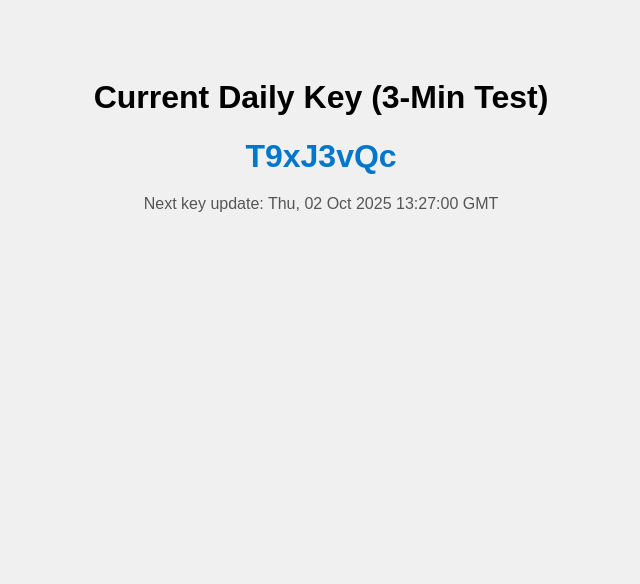
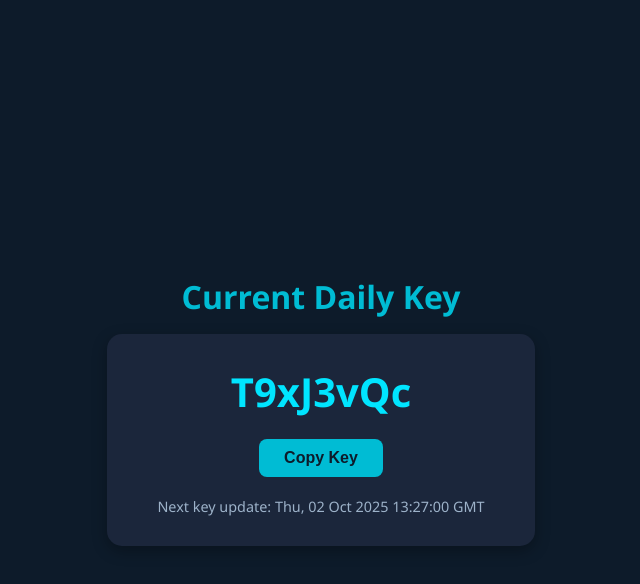
Before and after one commit to Nc-roblox/Daily-Key-Page, a plain HTML site: page index.html in a window 1280 px wide. Shown: the whole page, without its empty margins (319-959 px from the left). Drawn offline with Linux system fonts and the light colour scheme.

Commit message:
Update index.html

```diff
--- a/index.html
+++ b/index.html
@@ -3,24 +3,81 @@
 <head>
   <meta charset="UTF-8">
   <meta name="viewport" content="width=device-width, initial-scale=1.0">
-  <title>Daily Key (3-Min Test)</title>
+  <title>Daily Key</title>
   <style>
-    body { font-family: Arial, sans-serif; text-align: center; padding: 50px; background: #f0f0f0; }
-    #daily-key { font-size: 2em; font-weight: bold; color: #0077cc; margin: 20px 0; }
-    #last-updated { color: #555; margin-top: 10px; }
+    body {
+      margin: 0;
+      font-family: 'Segoe UI', Tahoma, Geneva, Verdana, sans-serif;
+      background: #0d1b2a; /* dark blue */
+      color: #fff;
+      display: flex;
+      flex-direction: column;
+      justify-content: center;
+      align-items: center;
+      height: 100vh;
+      text-align: center;
+    }
+
+    h1 {
+      font-size: 2em;
+      margin-bottom: 1rem;
+      color: #00bcd4;
+    }
+
+    #daily-key-container {
+      background: #1b263b;
+      padding: 30px 50px;
+      border-radius: 15px;
+      box-shadow: 0 5px 15px rgba(0,0,0,0.3);
+      display: flex;
+      flex-direction: column;
+      align-items: center;
+      gap: 20px;
+    }
+
+    #daily-key {
+      font-size: 2.5em;
+      font-weight: bold;
+      color: #00e5ff;
+      user-select: all;
+    }
+
+    #copy-btn {
+      padding: 10px 25px;
+      font-size: 1em;
+      background: #00bcd4;
+      border: none;
+      border-radius: 8px;
+      cursor: pointer;
+      transition: background 0.2s ease;
+      color: #0d1b2a;
+      font-weight: bold;
+    }
+
+    #copy-btn:hover {
+      background: #00e5ff;
+    }
+
+    #last-updated {
+      color: #9db2c9;
+      font-size: 0.9em;
+    }
   </style>
 </head>
 <body>
-  <h1>Current Daily Key (3-Min Test)</h1>
-  <div id="daily-key">Loading...</div>
-  <div id="last-updated"></div>
+  <h1>Current Daily Key</h1>
+  <div id="daily-key-container">
+    <div id="daily-key">Loading...</div>
+    <button id="copy-btn">Copy Key</button>
+    <div id="last-updated"></div>
+  </div>
 
   <script>
     const keys = ["A1bX9kLq","P3vN7zRt","Q8mF2dWy","L5sH4pVz","G6rK1tBn","T9xJ3vQc","Z2fL8wPm","H4yR6qSd","V7cN0bXk","M1jT5zLv"];
     const intervalSeconds = 180; // 3 minutes
 
     function getRandomIndex(interval) {
-      return (interval * 9301 + 49297) % keys.length;
+      return (interval * 9301 + 49297) % keys.length; // same as workflow
     }
 
     function updateKey() {
@@ -36,10 +93,18 @@
       document.getElementById("last-updated").textContent = "Next key update: " + new Date(nextUpdateUTC).toUTCString();
     }
 
+    // Copy button functionality
+    document.getElementById("copy-btn").addEventListener("click", () => {
+      const key = document.getElementById("daily-key").textContent;
+      navigator.clipboard.writeText(key).then(() => {
+        document.getElementById("copy-btn").textContent = "Copied!";
+        setTimeout(() => { document.getElementById("copy-btn").textContent = "Copy Key"; }, 1500);
+      });
+    });
+
     // Initial load
     updateKey();
-
-    // Auto-refresh every second
+    // Auto-refresh every second so it stays in sync
     setInterval(updateKey, 1000);
   </script>
 </body>
```
